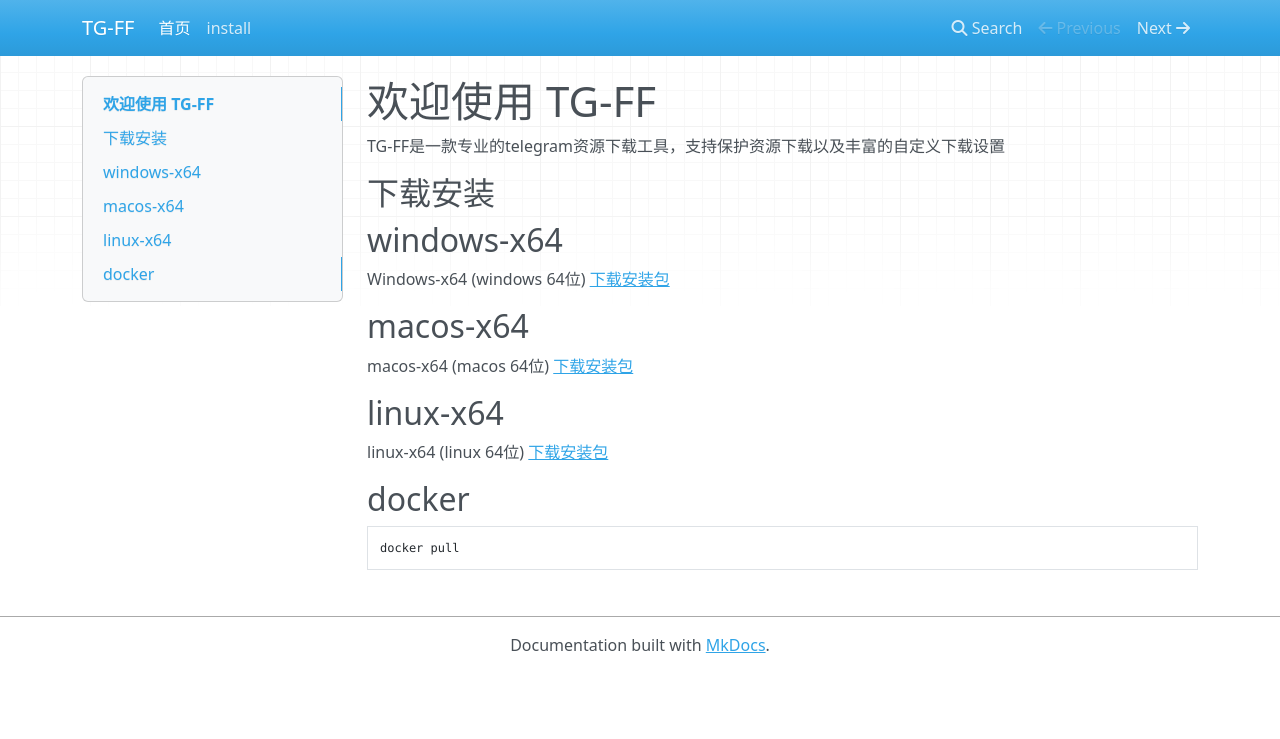
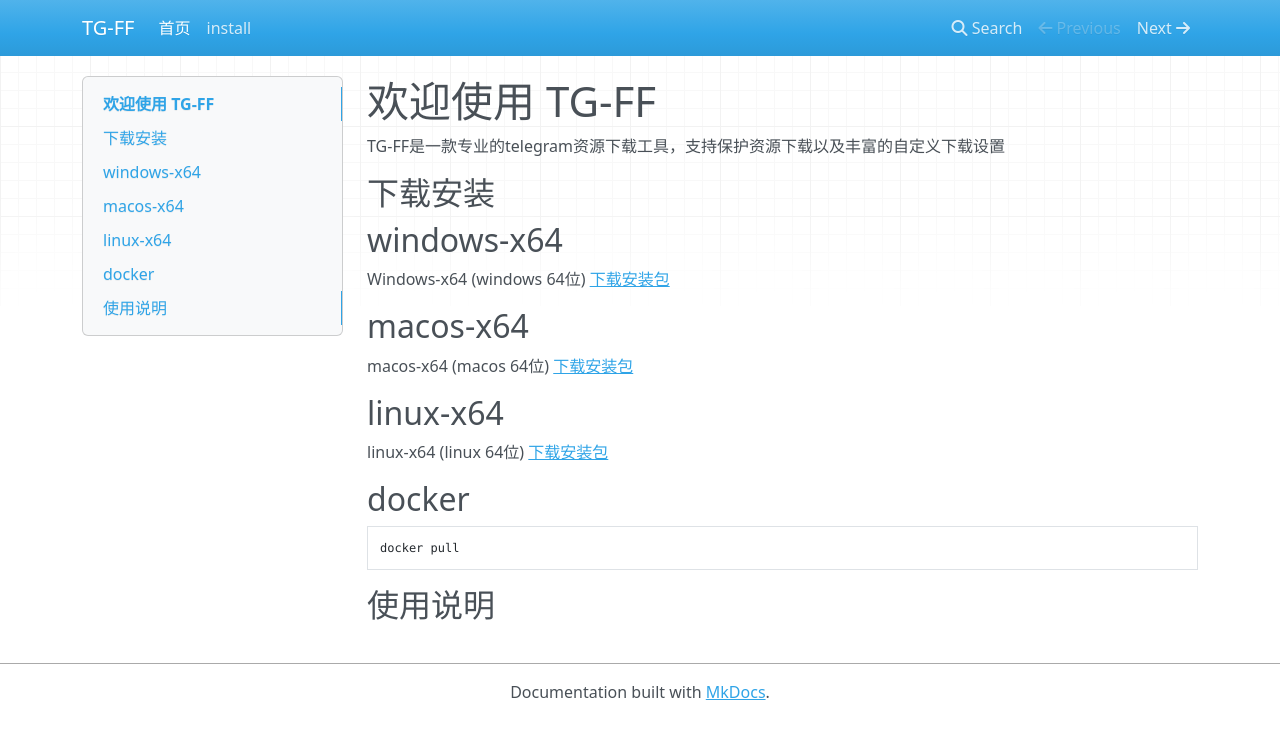
Before and after one commit to txhlxyz/tg-ff-docs, an MkDocs documentation site: the page built from docs/index.md, in a window 1280 px wide. Shown: the top 739 px of the page. Built offline with MkDocs 1.6.1, drawn with Linux system fonts in a browser that asks for light colours; nearby versions of some CDN libraries.

Commit message:
需要改

````diff
--- a/docs/index.md
+++ b/docs/index.md
@@ -17,3 +17,5 @@
 ```
 docker pull
 ```
+
+## 使用说明
````
Also changed, not shown: 1 other file.
